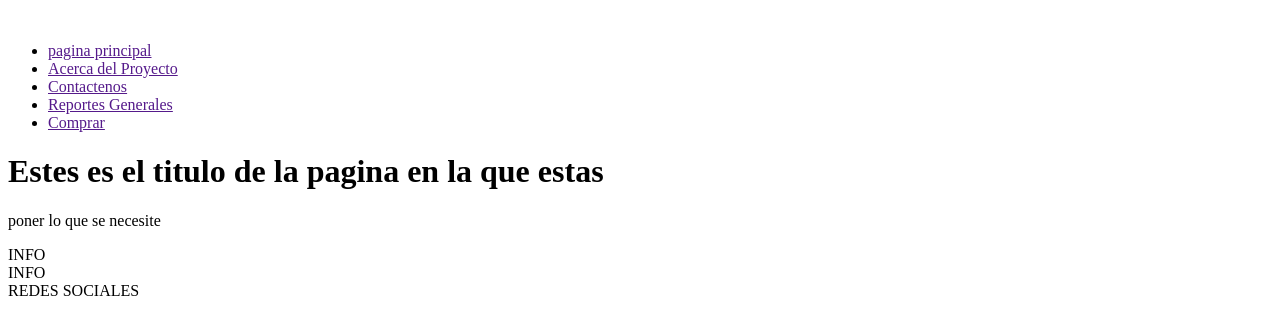
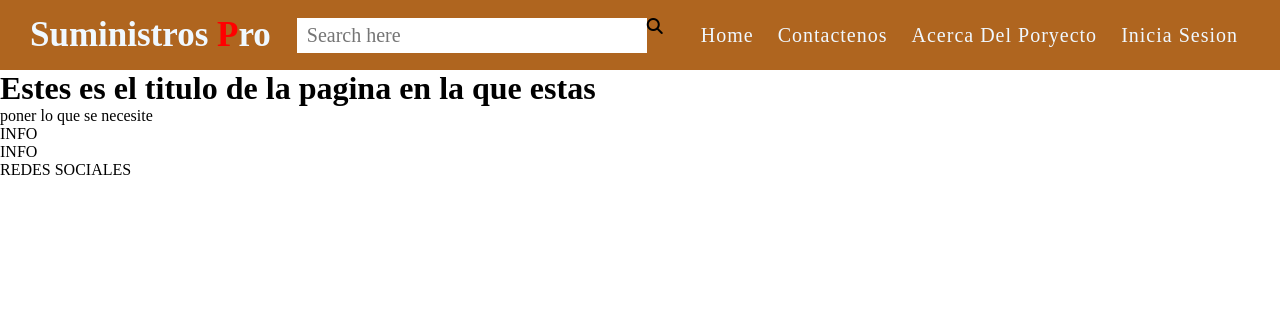
Before and after one commit to miguelrios01/Proyecto-PaginaDeSuplementosAlimenticios, a plain HTML site: page index.html in a window 1280 px wide. Drawn offline with Linux system fonts and the light colour scheme.

Commit message:
Primera parte de los menus
Agregando Nav y colors css de prueba, aun sin completar animaciones y guardado

```diff
--- /dev/null
+++ b/css/style.css
@@ -0,0 +1,68 @@
+*{
+    padding: 0;
+    margin: 0;
+    box-sizing: border-box;
+    font-family: 'Times New Roman', Times, serif;
+}
+
+nav{
+    display: flex;
+    width: 100%;
+    background: rgb(175, 101, 31);
+    position: relative;
+    justify-content: space-between;
+    text-align: center;
+    padding: 15px 30px;
+
+}
+
+nav .icon{
+    font-size: 35px;
+    font-weight: 800;
+    color: aliceblue;
+    cursor: pointer;
+}
+
+nav ol{
+    display: flex;
+    list-style: none;
+    margin: auto 0;
+
+}
+
+nav ol li{
+    margin: 0 2px;
+
+}
+
+nav ol li a{
+    color: aliceblue;
+    font-size: 20px;
+    text-decoration: none;
+    text-transform: capitalize;
+    letter-spacing: 1px;
+    padding: 5px 10px;
+}
+
+
+nav ol li:hover a{
+    background: whitesmoke;
+    color: cadetblue;
+}
+
+nav .serach__box{
+    display: flex;
+    margin: auto;
+    height: 35px;
+    line-height: 35px;
+}
+
+nav .serach__box input{
+    border: none;
+    outline: none;
+    background: white;
+    height: 100%;
+    padding: 0 10px;
+    font-size: 20px;
+    width: 350px;
+}
--- a/index.html
+++ b/index.html
@@ -4,6 +4,8 @@
     <meta charset="UTF-8">
     <meta http-equiv="X-UA-Compatible" content="IE=edge">
     <meta name="viewport" content="width=device-width, initial-scale=1.0">
+    <link rel="stylesheet" href="/css/style.css">
+    <script src="https://kit.fontawesome.com/67c66657c7.js"></script>
     <title>SuministroAlimenticios</title>
 </head>
 <body>
@@ -11,17 +13,22 @@
 
     <!-- Parte de arriba de todas la paginas -->
     <header>
-        <img class="Logo" src="" alt=""><!-- Insertar el logo que tendra la pagina -->
+
 
 
         <nav> <!--menu navegable del proyecto  --> <!-- Ir cambiando porque no se que menus tendremos -->
-            <ul>
-                <li><a href=""> pagina principal</a></li>
-                <li><a href=""> Acerca del Proyecto</a></li>
+            <div class="icon">Suministros <b style="color: red;">P</b>ro</div>
+            <div class="serach__box">
+                <input type="search" placeholder="Search here">
+                <samp class="fa fa-search"></samp>
+            </div>
+
+            <ol>
+                <li><a href=""> home</a></li>
                 <li><a href=""> Contactenos</a></li>
-                <li><a href=""> Reportes Generales</a></li>
-                <li><a href=""> Comprar</a></li>
-            </ul>
+                <li><a href=""> Acerca del Poryecto</a></li>
+                <li><a href=""> Inicia Sesion</a></li>
+            </ol>
         </nav>
 
     </header>
```
